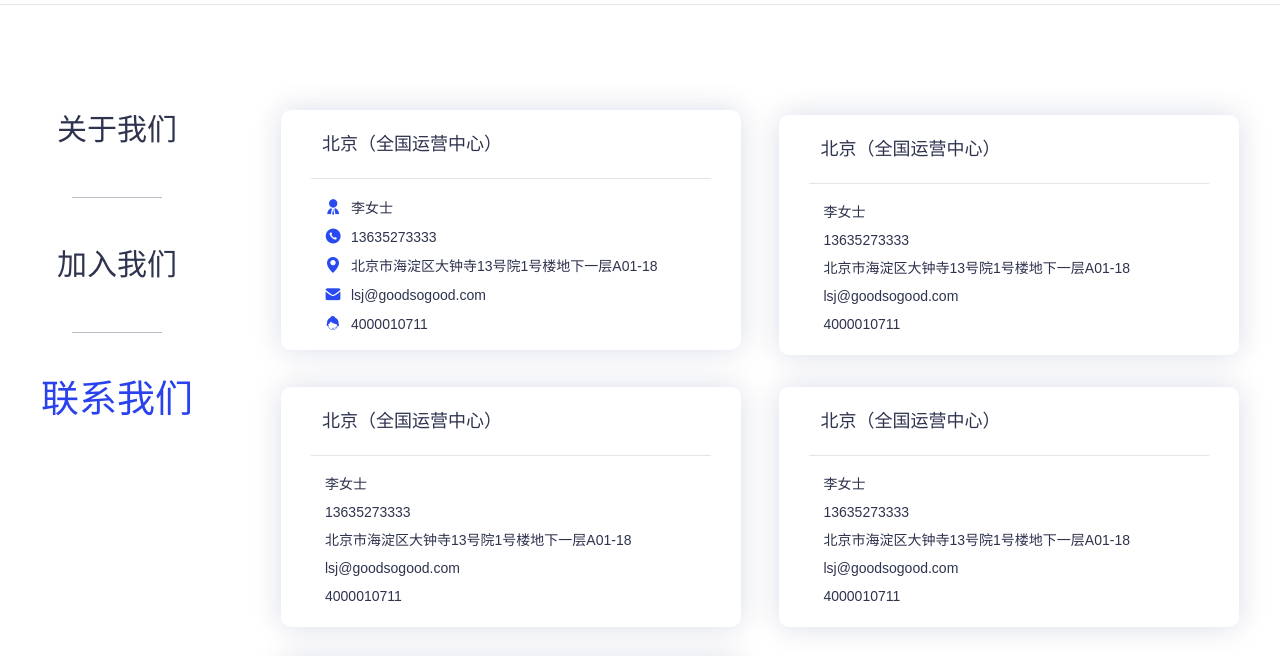
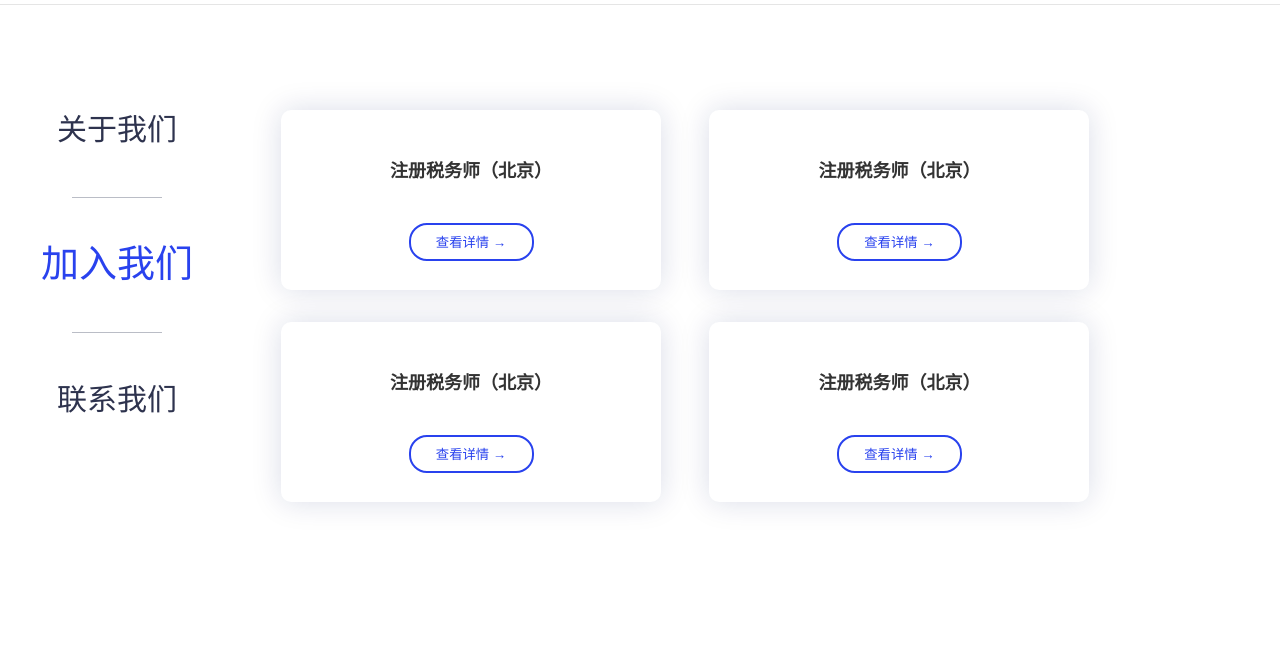
Before and after one commit to bleedkaga/h5-static, a plain HTML site: page about.html in a window 1280 px wide. Both pictures are taken after a click on the item "加入我们". Shown: the part 96-752 px from the top of the page. Drawn offline with Linux system fonts and the light colour scheme.

Commit message:
remove arrow function

```diff
--- a/about.html
+++ b/about.html
@@ -58,16 +58,17 @@
 <div class="about-container">
     <div class="about f-cb">
         <ul class="about-menu">
-            <li><span>关于我们</span><i></i></li>
+            <li class="active"><span>关于我们</span><i></i></li>
             <li><span>加入我们</span><i></i></li>
-            <li class="active"><span>联系我们</span></li>
+            <li><span>联系我们</span></li>
         </ul>
         <div class="about-view">
-            <div class="hide about-us">
+            <div class="hide about-us show">
                 <b>组织易</b>
                 是固守至诚科技集团旗下产品，至2011年开始研究和研发一直致力于组织关系、企业管理、数字技术的研发。组织易，中国数字化按需用工服务商。业务重点犹如其名，寓意：为中国企业汇聚万千人才；让行业人有好活，好生活。组织易是为零工市场提供按需用工服务的互联网平台，一边面向企业和广泛组织，一边面向零工。集成辅助服务，由评价专家进行任务标准体系建设，为用工方提供一站式外包交付服务。产品优势:第一是即时性，让用工方随时随地可以找到需要的人才，解决用工荒问题，同时让工人不必再因缺少信息来源而造成劳动力闲置；第二是扁平化结算，用工端到工人端不再经过层层剥削，降低用工方本提高工人收益，并规避财务风险；第三是评价机制，用工方可用积分对服务进行评价，评价影响零工的等级，从而影响其收益和平台权益。
                 组织易运用基于互联网模式和最新的数字技术，结合最新的财税、社保政策和组织管理模式，服务好企业的同时更是造福数以亿计的零工，为所有劳动者实现伟大的中国梦贡献科技力量！
             </div>
+
             <div class="hide join-us ">
                 <div class="card">
                     <h1 class="title">注册税务师（北京）</h1>
@@ -86,7 +87,8 @@
                     <button class="button">查看详情 →</button>
                 </div>
             </div>
-            <div class="hide contact-us show">
+
+            <div class="hide contact-us ">
                 <div class="card">
                     <div class="card-head">
                         北京（全国运营中心）
@@ -189,10 +191,10 @@
 <script src="./js/TweenMax.min.js"></script>
 <script>
     $(function(){
-        $('.about-menu li').each((index, item) =>{
-            $(item).on('click', () =>{
-                console.log($(this))
-                $(item).addClass('.active')
+        $('.about-menu li').each(function(index, item) {
+            $(item).click(function(){
+                $(item).addClass('active').siblings().removeClass('active')
+                $('.about-view > *').eq(index).addClass('show').siblings().removeClass('show')
             })
         })
     })
```
